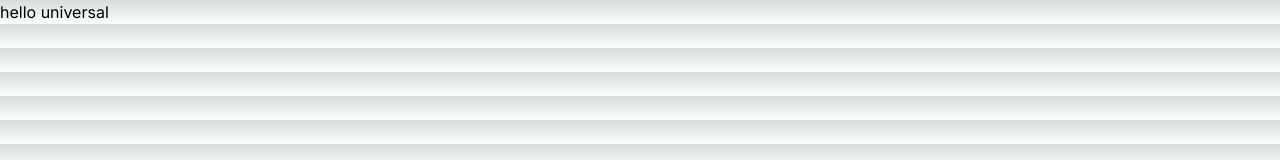
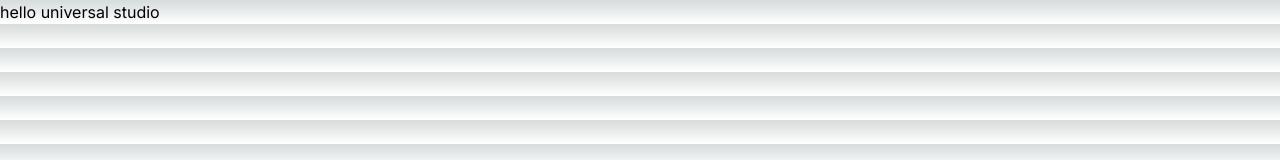
Before and after one commit to fakhri007/Company-Profile, a Next.js app: page / in a window 1280 px wide. Shown: the top 160 px of the page. Built offline with nearby package versions, Linux system fonts and the light colour scheme.

Commit message:
Update page.js

```diff
--- a/src/app/page.js
+++ b/src/app/page.js
@@ -2,6 +2,6 @@ import Image from 'next/image'
 
 export default function Home() {
   return (
-    <div>hello universal</div>
+    <div>hello universal studio</div>
   )
 }
```
